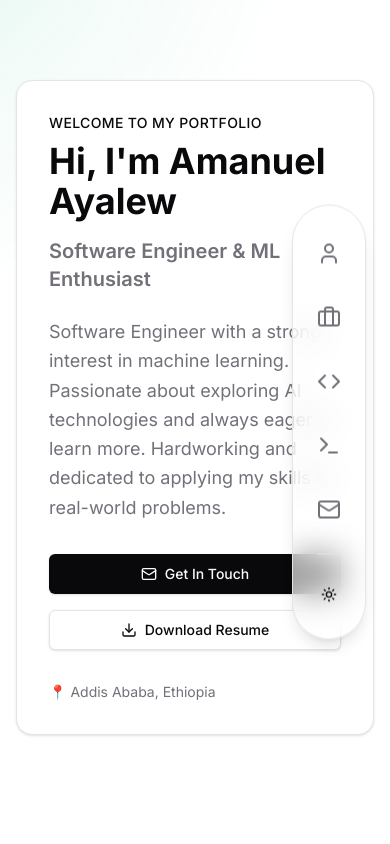
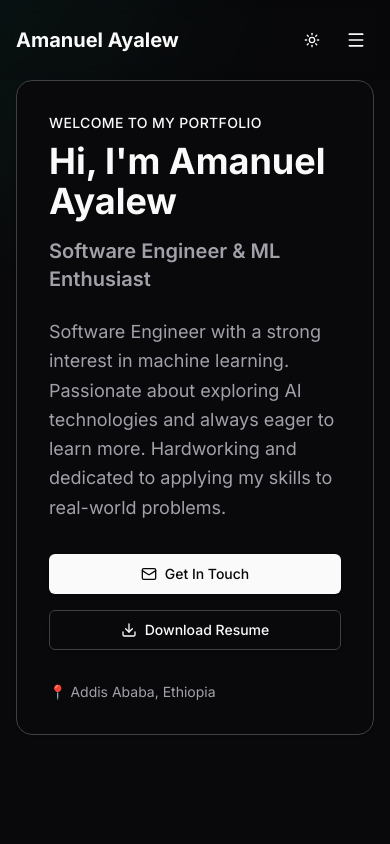
Before and after one commit to Amanuel-Ayal3w/My_Portfolio, a Next.js app: page / in a window 390 px wide. Shown: the top 844 px of the page. Built offline with nearby package versions, Linux system fonts and the light colour scheme.

Commit message:
fixed dock in mobile view

```diff
--- a/components/layout/floating-nav.tsx
+++ b/components/layout/floating-nav.tsx
@@ -32,7 +32,7 @@ export function FloatingNav() {
     };
 
     return (
-        <div className="fixed right-6 top-1/2 -translate-y-1/2 z-50">
+        <div className="fixed right-6 top-1/2 -translate-y-1/2 z-50 hidden md:block">
             <motion.div
                 initial={{ x: 100, opacity: 0 }}
                 animate={{ x: 0, opacity: 1 }}
--- a/components/layout/header.tsx
+++ b/components/layout/header.tsx
@@ -56,7 +56,7 @@ export function Header() {
   return (
     <header
       className={cn(
-        "fixed top-0 left-0 right-0 z-50 transition-all duration-300",
+        "fixed top-0 left-0 right-0 z-50 transition-all duration-300 md:hidden",
         isScrolled
           ? "bg-background/70 backdrop-blur-xl border-b border-border/50 shadow-lg shadow-background/10"
           : "bg-background/20 backdrop-blur-sm"
--- a/components/layout/main-layout.tsx
+++ b/components/layout/main-layout.tsx
@@ -5,12 +5,14 @@ import { Skills } from "@/components/sections/skills";
 import { Certifications } from "@/components/sections/certifications";
 import { Contact } from "@/components/sections/contact";
 import { CursorField } from "@/components/ui/cursor-field";
+import { Header } from "@/components/layout/header";
 import { FloatingNav } from "@/components/layout/floating-nav";
 
 export function MainLayout() {
   return (
     <div className="min-h-screen bg-background">
       <main>
+        <Header />
         <FloatingNav />
         <div className="relative">
           <CursorField />
--- a/src/app/globals.css
+++ b/src/app/globals.css
@@ -42,7 +42,7 @@
   --accent-foreground: 250 250 250;
   --destructive: 239 68 68;
   --destructive-foreground: 250 250 250;
-  --border: 39 39 42;
+  --border: 63 63 70;
   --input: 39 39 42;
   --ring: 212 212 216;
 }
--- a/src/app/layout.tsx
+++ b/src/app/layout.tsx
@@ -26,7 +26,7 @@ export default function RootLayout({
       <body className={`${inter.variable} font-sans antialiased`}>
         <ThemeProvider
           attribute="class"
-          defaultTheme="light"
+          defaultTheme="dark"
           enableSystem
           disableTransitionOnChange={false}
         >
```
